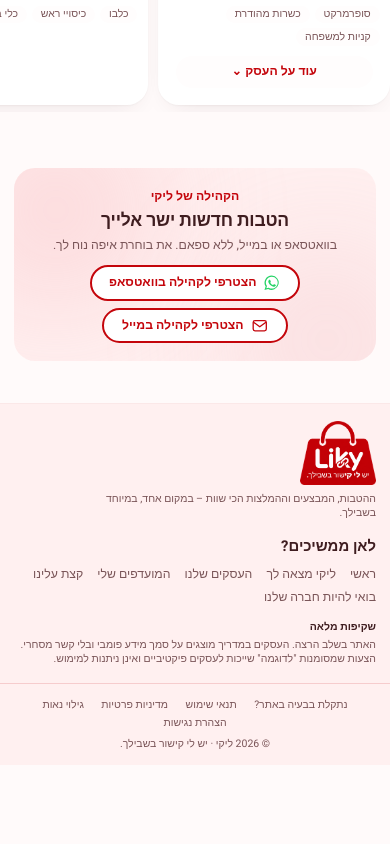
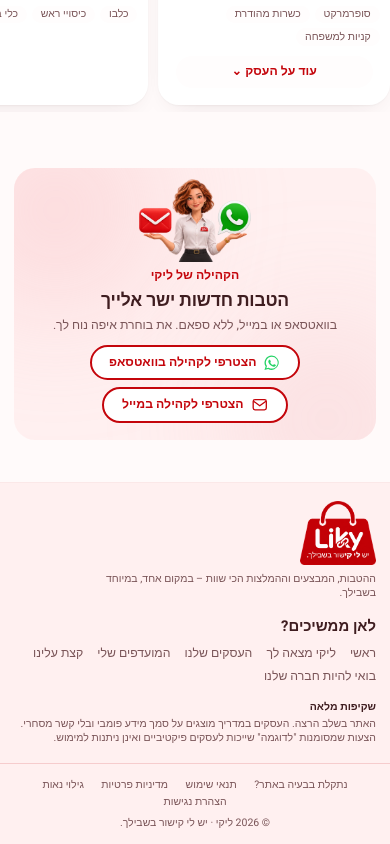
Before and after one commit to eecaspi/MILA, a Next.js app: page / in a window 390 px wide. Shown: the part 2000-2844 px from the top of the page. Before the commit the page ends 2765 px from the top, so only its background shows below. Built offline with nearby package versions, Linux system fonts and the light colour scheme; no server answers; the database is empty.

Commit message:
Show Liky in community invite on phone
Co-Authored-By: Claude Sonnet 5.5 <noreply@anthropic.com>
Claude-Session: https://claude.ai/code/session_01LCnm6UNF3j2Pyn3Bi3nfDL

```diff
--- a/src/components/home/CommunityInvite.tsx
+++ b/src/components/home/CommunityInvite.tsx
@@ -28,7 +28,7 @@ export function CommunityInvite() {
           width={640}
           height={474}
           sizes="224px"
-          className="hidden h-auto w-44 shrink-0 self-end md:-mb-6 md:block lg:w-56"
+          className="-mt-2 mb-1 h-auto w-32 shrink-0 md:mb-0 md:w-44 md:self-end md:-mb-6 lg:w-56"
         />
         <div className="min-w-0 md:flex-1">
         <p className="eyebrow">הקהילה של ליקי</p>
```
